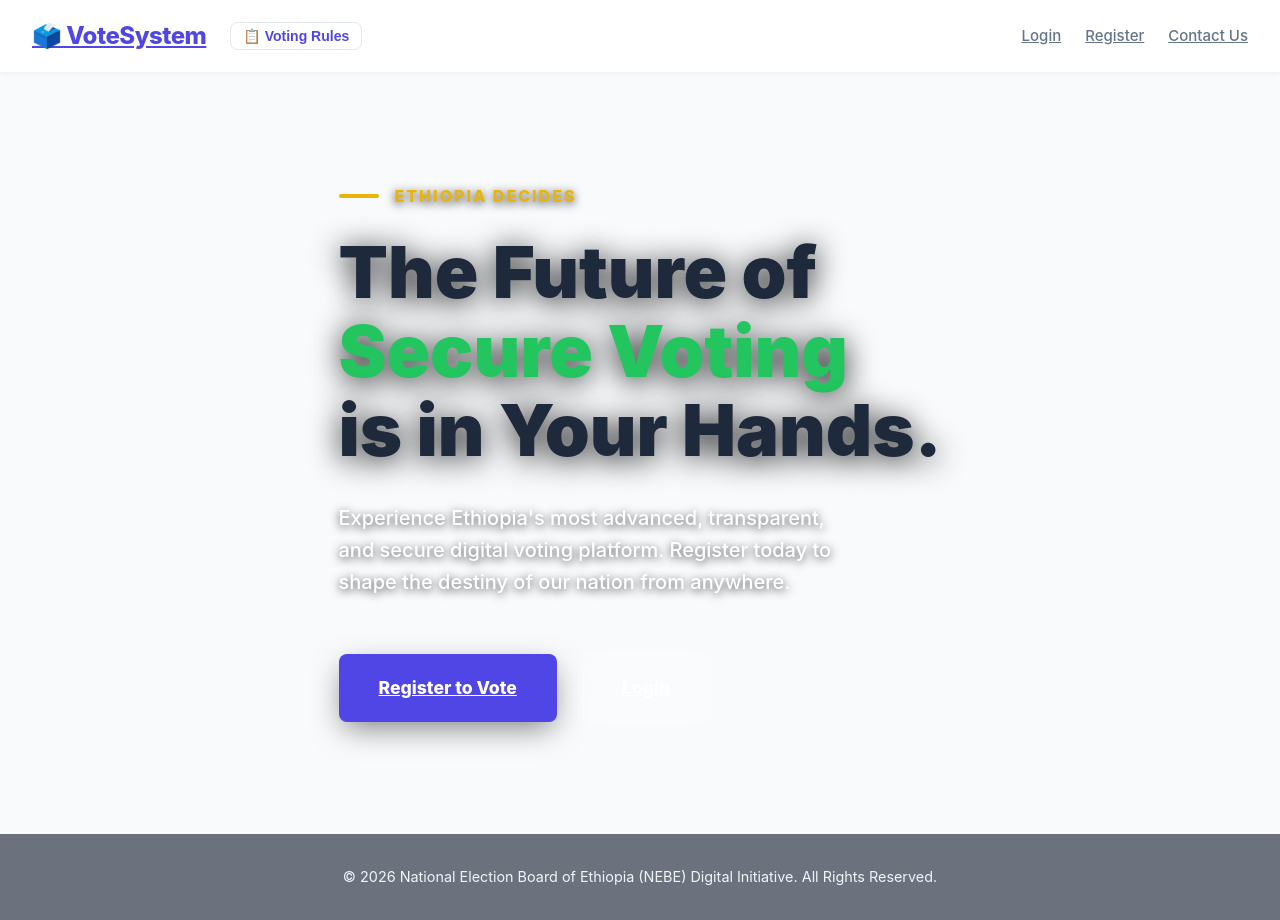
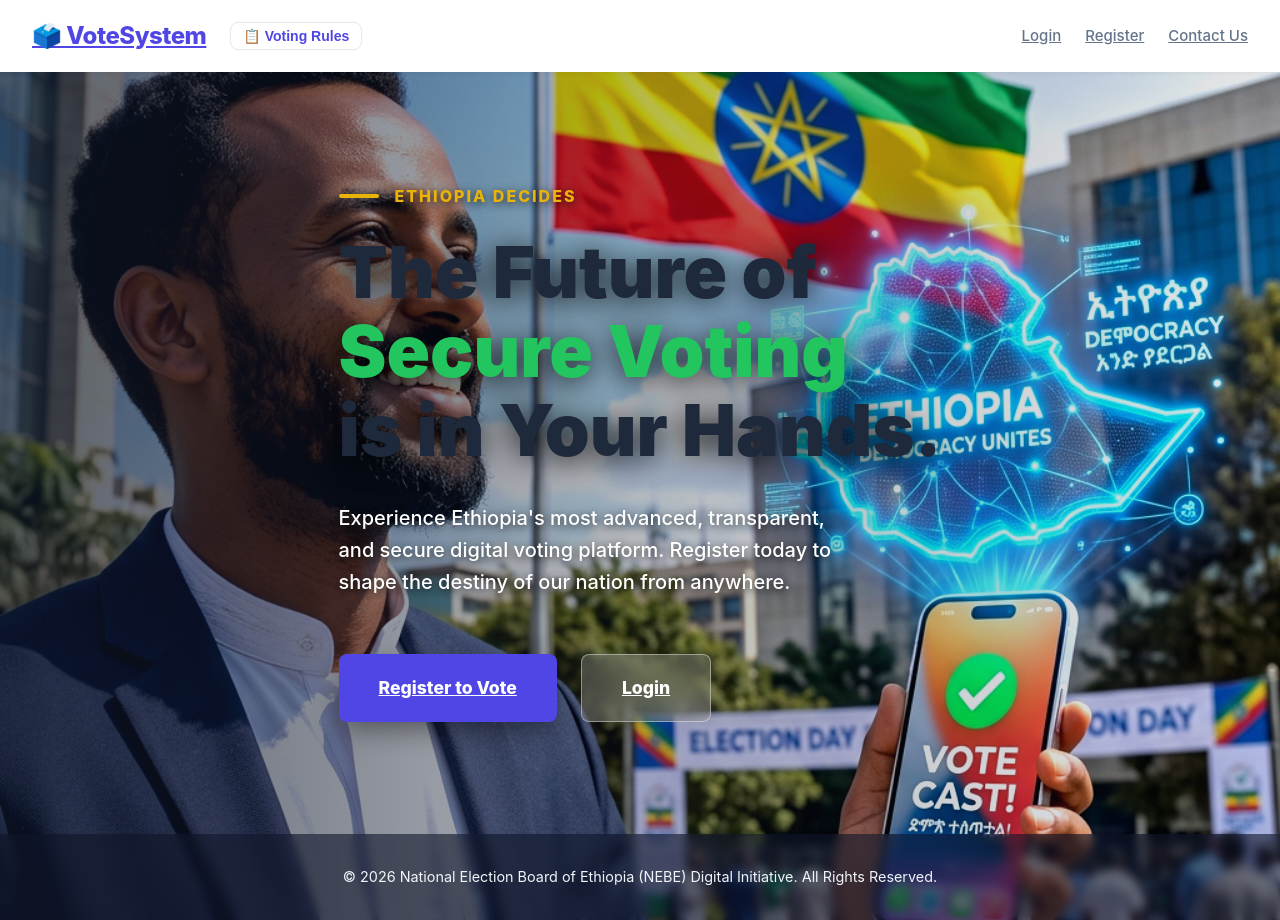
Before and after one commit to kirakiru1312-star/Online-voting-system-, a React (Create React App) app in the folder frontend/: page / in a window 1280 px wide. Built offline with nearby package versions, Linux system fonts and the light colour scheme; no server answers; the HTML template or start-up script is replaced by a standard one.

Commit message:
fix: change background z-index from negative to 0/1/2 and add backgroundColor fallback to prevent white backgrounds

```diff
--- a/frontend/src/pages/AuthPage.css
+++ b/frontend/src/pages/AuthPage.css
@@ -4,6 +4,8 @@
   align-items: center;
   min-height: calc(100vh - 100px);
   padding: 2rem;
+  /* Ensure background layers are always visible */
+  background-color: #0f172a;
 }
 
 .auth-card {
--- a/frontend/src/pages/ContactPage.js
+++ b/frontend/src/pages/ContactPage.js
@@ -98,7 +98,8 @@ const ContactPage = () => {
       display: 'flex',
       alignItems: 'center',
       justifyContent: 'center',
-      padding: '4rem 1rem'
+      padding: '4rem 1rem',
+      backgroundColor: '#0f172a'
     }}>
       <div style={{
         position: 'absolute',
@@ -107,7 +108,7 @@ const ContactPage = () => {
         backgroundSize: 'cover',
         backgroundPosition: 'center',
         filter: 'brightness(0.6)',
-        zIndex: -2
+        zIndex: 0
       }}></div>
 
       <div className="auth-card" style={{
@@ -117,7 +118,7 @@ const ContactPage = () => {
         background: 'rgba(255,255,255,0.1)',
         border: '1px solid rgba(255,255,255,0.2)',
         padding: '3rem',
-        zIndex: 1,
+        zIndex: 2,
         display: 'grid',
         gridTemplateColumns: '1fr 1fr',
         gap: '4rem',
--- a/frontend/src/pages/LandingPage.js
+++ b/frontend/src/pages/LandingPage.js
@@ -17,9 +17,10 @@ function LandingPage() {
       display: 'flex',
       flexDirection: 'column',
       position: 'relative',
-      overflow: 'hidden'
+      overflow: 'hidden',
+      backgroundColor: '#0f172a'
     }}>
-      {/* Background Image with Ultra-Sharp Filters */}
+      {/* Background Image */}
       <div style={{
         position: 'absolute',
         top: 0,
@@ -30,10 +31,10 @@ function LandingPage() {
         backgroundSize: 'cover',
         backgroundPosition: 'center',
         filter: 'brightness(1.1) contrast(1.1) saturate(1.1)',
-        zIndex: -2
+        zIndex: 0
       }}></div>
 
-      {/* Lighter Gradient Overlay for Maximum Image Clarity */}
+      {/* Gradient Overlay */}
       <div style={{
         position: 'absolute',
         top: 0,
@@ -41,7 +42,7 @@ function LandingPage() {
         right: 0,
         bottom: 0,
         background: 'linear-gradient(to right, rgba(15, 23, 42, 0.7) 0%, rgba(15, 23, 42, 0.3) 50%, rgba(15, 23, 42, 0.1) 100%)',
-        zIndex: -1
+        zIndex: 1
       }}></div>
 
       {/* Content */}
@@ -50,7 +51,9 @@ function LandingPage() {
         display: 'flex',
         alignItems: 'center',
         paddingTop: '5rem',
-        paddingBottom: '5rem'
+        paddingBottom: '5rem',
+        position: 'relative',
+        zIndex: 2
       }}>
         <div style={{ maxWidth: '650px', color: 'white' }}>
           <div style={{ display: 'flex', alignItems: 'center', gap: '1rem', marginBottom: '1.5rem' }}>
@@ -116,7 +119,9 @@ function LandingPage() {
         color: '#f1f5f9',
         fontSize: '0.9rem',
         textAlign: 'center',
-        backdropFilter: 'blur(5px)'
+        backdropFilter: 'blur(5px)',
+        position: 'relative',
+        zIndex: 2
       }}>
         © 2026 National Election Board of Ethiopia (NEBE) Digital Initiative. All Rights Reserved.
       </div>
--- a/frontend/src/pages/LoginPage.js
+++ b/frontend/src/pages/LoginPage.js
@@ -110,7 +110,8 @@ const LoginPage = () => {
       minHeight: '100vh',
       display: 'flex',
       alignItems: 'center',
-      justifyContent: 'center'
+      justifyContent: 'center',
+      backgroundColor: '#0f172a'
     }}>
       {/* Background Image Layer */}
       <div style={{
@@ -120,7 +121,7 @@ const LoginPage = () => {
         backgroundSize: 'cover',
         backgroundPosition: 'center',
         filter: 'brightness(1.1) contrast(1.1)',
-        zIndex: -2
+        zIndex: 0
       }}></div>
 
       {/* Lighter Overlay */}
@@ -128,7 +129,7 @@ const LoginPage = () => {
         position: 'absolute',
         top: 0, left: 0, right: 0, bottom: 0,
         background: 'rgba(15, 23, 42, 0.45)',
-        zIndex: -1
+        zIndex: 1
       }}></div>
 
       <div className="auth-card" style={{
@@ -137,7 +138,7 @@ const LoginPage = () => {
         border: '1px solid rgba(255,255,255,0.3)',
         boxShadow: '0 25px 50px -12px rgba(0, 0, 0, 0.7)',
         position: 'relative',
-        zIndex: 1
+        zIndex: 2
       }}>
         <h2 style={{ textShadow: '0 2px 10px rgba(0,0,0,0.5)', color: 'white' }}>Login</h2>
         <form onSubmit={handleSubmit}>
@@ -204,7 +205,7 @@ const LoginPage = () => {
 
       {/* Forgot Password Modal */}
       {showForgotModal && (
-        <div className="modal-backdrop" style={{ position: 'fixed', top: 0, left: 0, width: '100%', height: '100%', backgroundColor: 'rgba(0,0,0,0.8)', display: 'flex', justifyContent: 'center', alignItems: 'center', zIndex: 1000, backdropFilter: 'blur(5px)' }}>
+        <div className="modal-backdrop" style={{ position: 'fixed', top: 0, left: 0, width: '100%', height: '100%', backgroundColor: 'rgba(0,0,0,0.8)', display: 'flex', justifyContent: 'center', alignItems: 'center', zIndex: 2000, backdropFilter: 'blur(5px)' }}>
           <div className="card" style={{ maxWidth: '400px', width: '90%', padding: '2.5rem', background: 'white' }}>
             <h2 style={{ marginBottom: '1.5rem', textAlign: 'center', color: '#1e293b' }}>Reset Password</h2>
 
--- a/frontend/src/pages/RegisterPage.js
+++ b/frontend/src/pages/RegisterPage.js
@@ -111,7 +111,8 @@ const RegisterPage = () => {
       display: 'flex',
       alignItems: 'center',
       justifyContent: 'center',
-      padding: '4rem 1rem'
+      padding: '4rem 1rem',
+      backgroundColor: '#0f172a'
     }}>
       {/* Background Image Layer */}
       <div style={{
@@ -121,7 +122,7 @@ const RegisterPage = () => {
         backgroundSize: 'cover',
         backgroundPosition: 'center',
         filter: 'brightness(1.1) contrast(1.1)',
-        zIndex: -2
+        zIndex: 0
       }}></div>
 
       {/* Minimal Overlay */}
@@ -129,7 +130,7 @@ const RegisterPage = () => {
         position: 'absolute',
         top: 0, left: 0, right: 0, bottom: 0,
         background: 'rgba(15, 23, 42, 0.5)',
-        zIndex: -1
+        zIndex: 1
       }}></div>
 
       <div className="auth-card" style={{
@@ -140,7 +141,7 @@ const RegisterPage = () => {
         border: '1px solid rgba(255,255,255,0.4)',
         padding: '3rem',
         position: 'relative',
-        zIndex: 1,
+        zIndex: 2,
         boxShadow: '0 25px 50px -12px rgba(0, 0, 0, 0.8)'
       }}>
         <h2 style={{ color: 'white', textAlign: 'center', marginBottom: '1rem', textShadow: '0 2px 10px rgba(0,0,0,0.5)' }}>Voter Registration</h2>
--- a/frontend/src/pages/UpdateProfilePage.js
+++ b/frontend/src/pages/UpdateProfilePage.js
@@ -209,7 +209,8 @@ const UpdateProfilePage = () => {
       display: 'flex',
       alignItems: 'center',
       justifyContent: 'center',
-      padding: '4rem 1rem'
+      padding: '4rem 1rem',
+      backgroundColor: '#0f172a'
     }}>
       {/* Background Image Layer */}
       <div style={{
@@ -219,7 +220,7 @@ const UpdateProfilePage = () => {
         backgroundSize: 'cover',
         backgroundPosition: 'center',
         filter: 'brightness(1.1) contrast(1.1)',
-        zIndex: -2
+        zIndex: 0
       }}></div>
 
       {/* Overlay */}
@@ -227,7 +228,7 @@ const UpdateProfilePage = () => {
         position: 'absolute',
         top: 0, left: 0, right: 0, bottom: 0,
         background: 'rgba(15, 23, 42, 0.5)',
-        zIndex: -1
+        zIndex: 1
       }}></div>
 
       <div className="auth-card" style={{
@@ -238,7 +239,7 @@ const UpdateProfilePage = () => {
         border: '1px solid rgba(255,255,255,0.4)',
         padding: '3rem',
         position: 'relative',
-        zIndex: 1,
+        zIndex: 2,
         boxShadow: '0 25px 50px -12px rgba(0, 0, 0, 0.8)'
       }}>
         <h2 style={{ color: 'white', textAlign: 'center', marginBottom: '1rem', textShadow: '0 2px 10px rgba(0,0,0,0.5)' }}>
```
